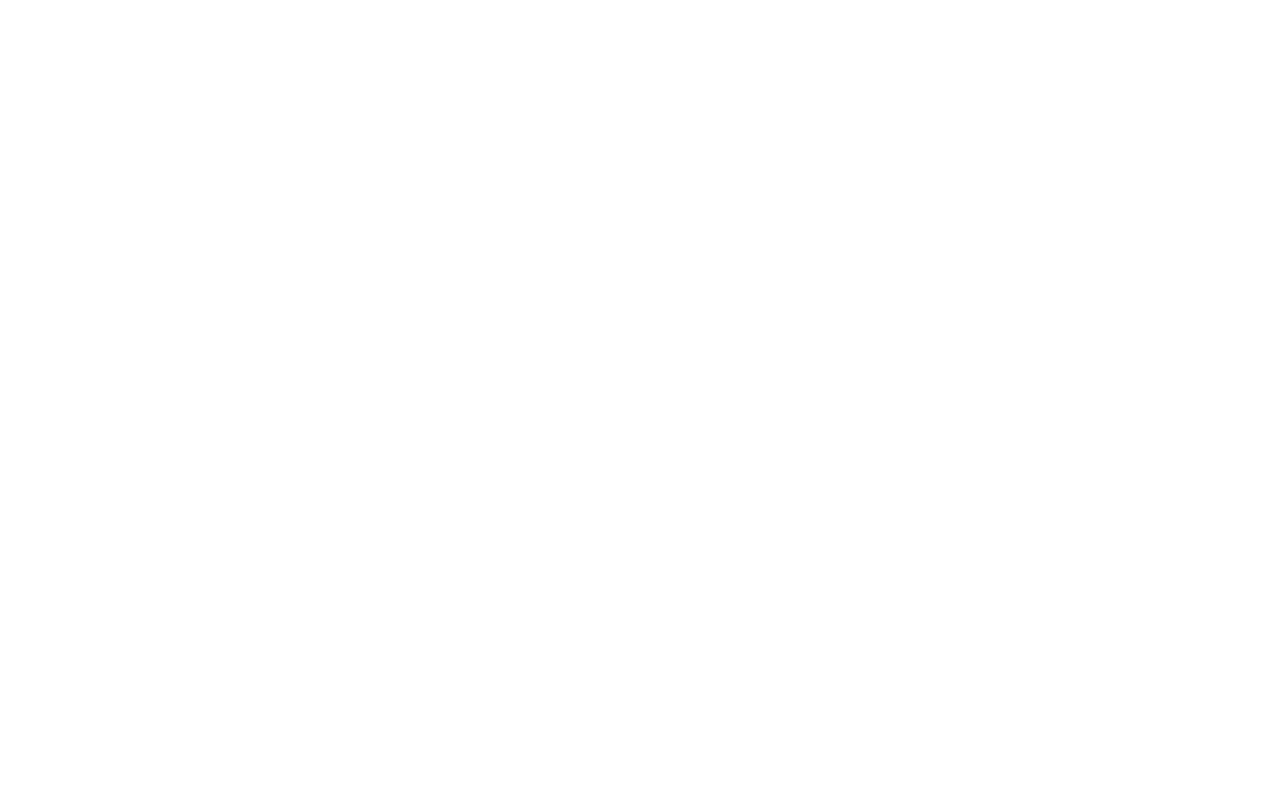
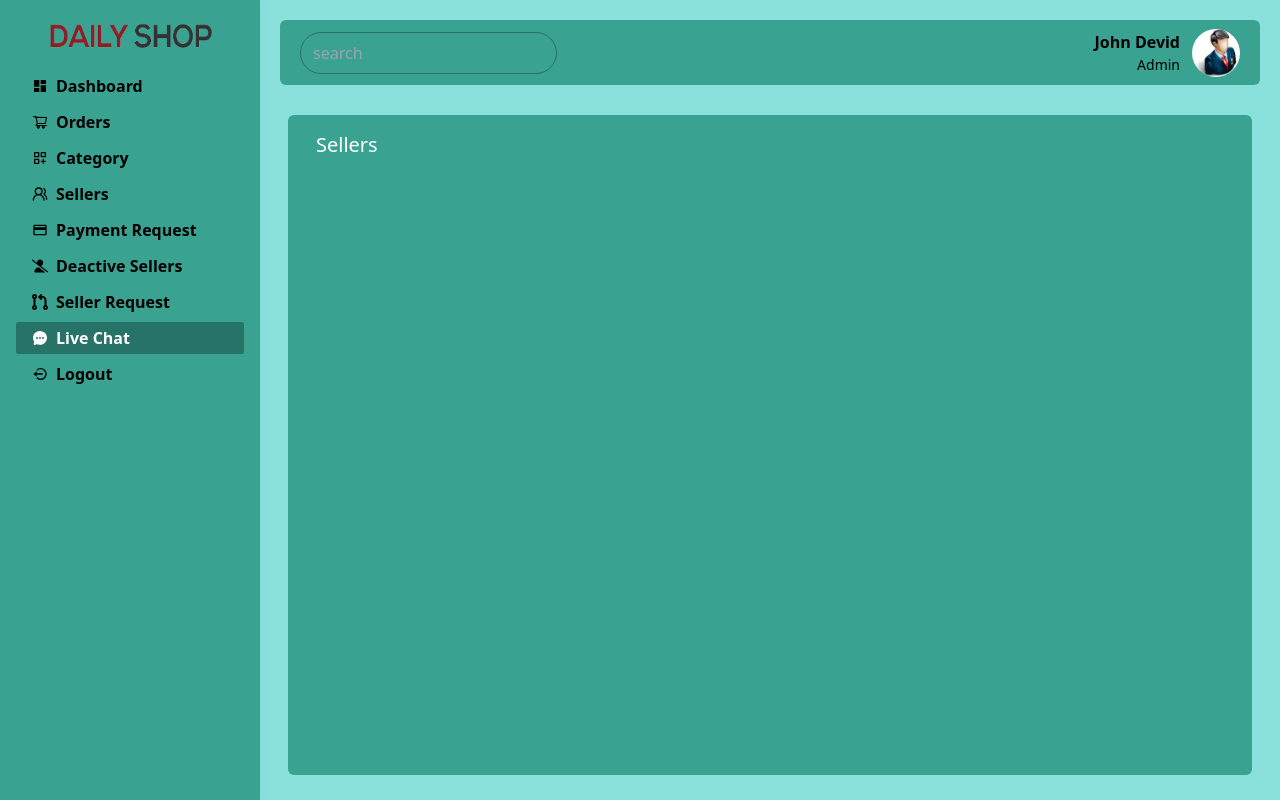
Before and after one commit to Atik2788/e-commerce-project-dashboard, a React (Create React App) app: page /admin/dashboard/chat-sellers in a window 1280 px wide. Before the commit this address had no page. Built offline with nearby package versions, Linux system fonts and the light colour scheme.

Commit message:
25 designing Live chat page

```diff
--- a/src/navigation/allNav.js
+++ b/src/navigation/allNav.js
@@ -62,6 +62,6 @@ export const allNav = [
         title: 'Live Chat',
         icon: <IoChatbubbleEllipses   />,
         role: 'admin',
-        path: '/admin/dashboard/live-chat'
+        path: '/admin/dashboard/chat-sellers'
     }
 ]
--- a/src/router/routes/adminRoutes.js
+++ b/src/router/routes/adminRoutes.js
@@ -1,6 +1,7 @@
 // import AdminDashboard from "../../views/admin/AdminDashboard";
 import {lazy} from "react";
 import SellerRequest from "../../views/admin/SellerRequest";
+const ChatSeller = lazy(() => import('../../views/admin/ChatSeller'))
 const SellerDetails = lazy(() => import('../../views/admin/SellerDetails'))
 const Sellers = lazy(() => import('../../views/admin/Sellers'))
 const PaymentRequest = lazy(() => import('../../views/admin/PaymentRequest'))
@@ -51,4 +52,9 @@ export const adminRoutes = [
         element: <SellerDetails/>,
         role: "admin"
     },
+    {
+        path: 'admin/dashboard/chat-sellers',
+        element: <ChatSeller/>,
+        role: "admin"
+    },
 ]
--- /dev/null
+++ b/src/views/admin/ChatSeller.jsx
@@ -0,0 +1,26 @@
+import React, { useState } from 'react';
+import { AiOutlineClose } from "react-icons/ai";
+
+const ChatSeller = () => {
+
+    const [show, setShow] = useState(false)
+
+    return (
+        <div className='px-2 lg:px-7 py-5'>
+            <div className="w-full bg-[#39a290] px-4 py-4 rounded-md h-[calc(100vh-140px)]">
+                <div className='flex w-full h-full relative'>
+                    <div className={`w-[280px] h-full absolute z-10 ${show ? '-left-[16px]' : '-[336px]'} md:left-0 md:relative transition-all`}>
+                        <div className="w-full h-[calc(100vh-177px)] bg-[#287999] md:bg-transparent overflow-auto">
+                            <div className="flex text-xl justify-between items-center p-4 md:p-0 md:px-3 md:pb-3 text-white">
+                                <h2>Sellers</h2>
+                                <span className='block cursor-pointer md:hidden'><AiOutlineClose /></span>
+                            </div>
+                        </div>
+                    </div>
+                </div>
+            </div>
+        </div>
+    );
+};
+
+export default ChatSeller;
```
